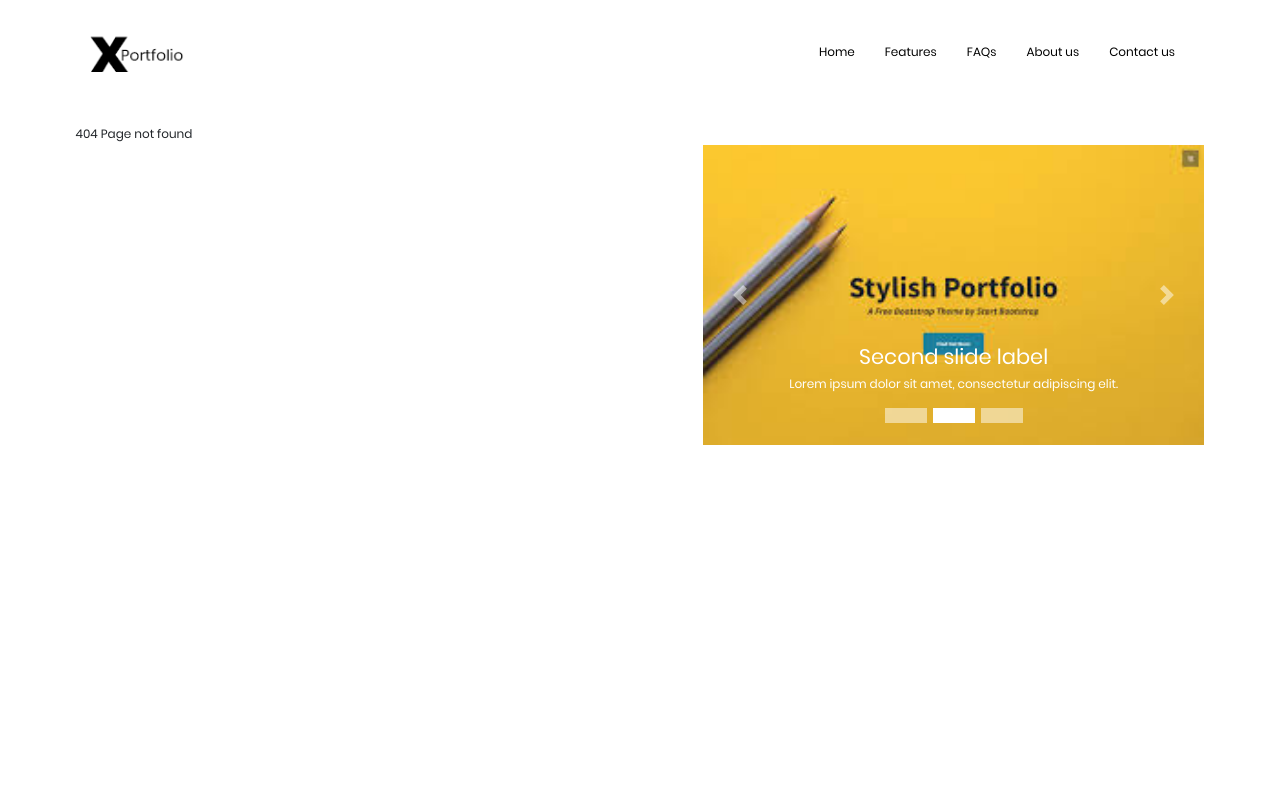
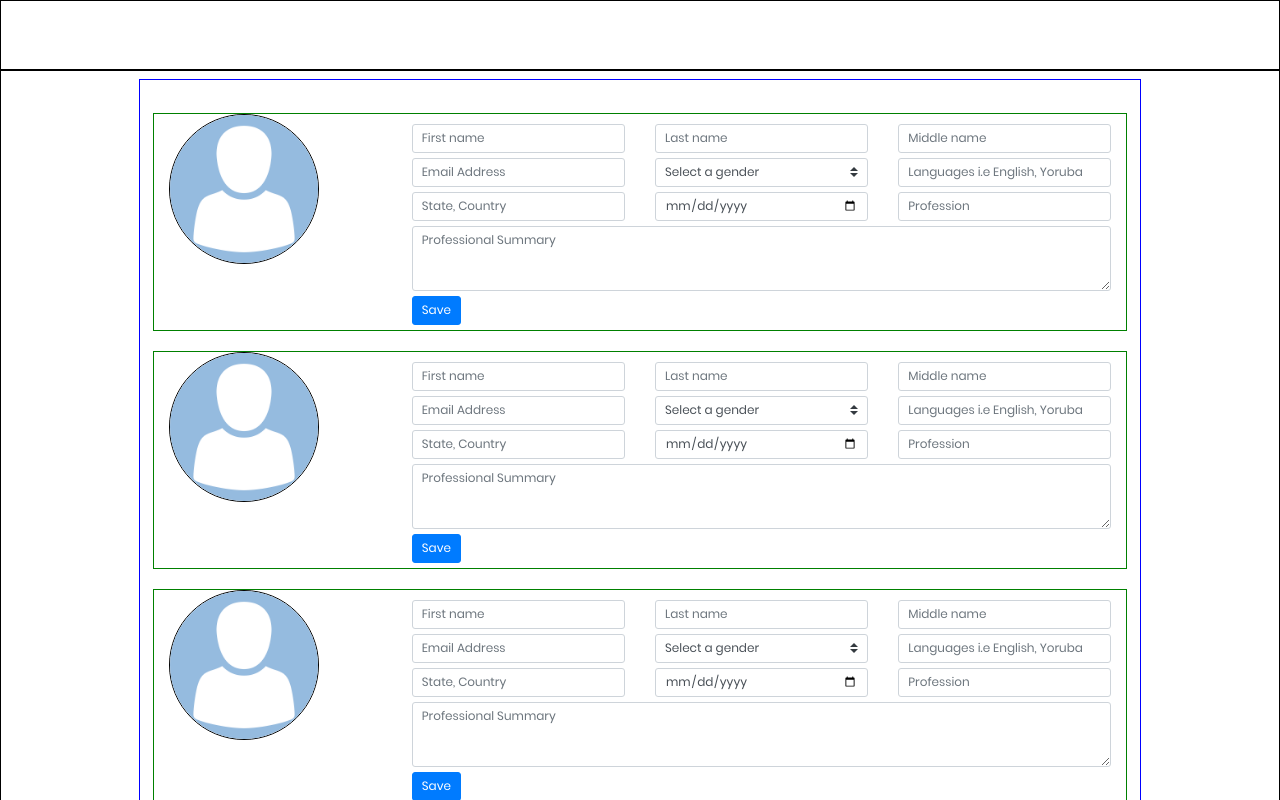
Before and after one commit to TechBuilder-360/portfolio-react, a React (Create React App) app: page /profile/1/edit in a window 1280 px wide. Shown: the top 800 px of the page. Built offline with nearby package versions, Linux system fonts and the light colour scheme; what react-social-login would draw is missing.

Commit message:
Added edit section

```diff
--- a/src/App.js
+++ b/src/App.js
@@ -9,12 +9,15 @@ import Home from './components/pre-auth/Home'
 import Login from './components/authentication/LoginForm/LoginForm'
 import Signup from './components/authentication/SignUpForm/SignUpForm'
 import NotFound from './components/NotFound';
+import ProfileEdit from './components/portfolio-edit/profile-edit';
 
 
 function App() {
   return (
       <Switch style={{paddingLeft: '0'}}>
         {/* This view is to be only accessible to authenticated users */}
+        <Route path="/profile/:username/edit" exact component={ProfileEdit}/>
+
         {/* url pattern https://xportfolio.com/profile/user101 for dashboard*/}
         <Route path="/profile/:username" exact component={Dashboard}/>
 
--- /dev/null
+++ b/src/components/Navigation/user_navigation.js
@@ -0,0 +1,12 @@
+import classes from './portfolio-navBar.module.css'
+import React from 'react';
+
+const user_navigation = () => {
+    return (
+        <nav className={classes.Nav}>
+
+        </nav>
+    );
+};
+
+export default user_navigation;
--- /dev/null
+++ b/src/components/Navigation/user_navigation.module.css
@@ -0,0 +1 @@
+/* Styling should be same as './portfolio-navBar.module.css' */
--- /dev/null
+++ b/src/components/portfolio-edit/personal_info/personalInfo.js
@@ -0,0 +1,79 @@
+import React from "react";
+import { Button, Col, Container, Form, Image, Row } from "react-bootstrap";
+import style from "../profile-edit.module.css";
+import classes from "./personalInfo.module.css";
+import avatar from "../../../images/avatar.webp";
+
+const personalInfo = () => {
+  return (
+    <div className={style.SubSection}>
+      <Container>
+        <Row>
+          <Col xs={12} md={3}>
+            <Image className={classes.Img} src={avatar} roundedCircle />
+          </Col>
+
+          <Col xs={12} md={9} className={classes.Mt_10}>
+            <Form>
+              <Row>
+                <Col xs={12} md={4} className={classes.Mb_5}>
+                  <Form.Control title="First name" placeholder="First name" />
+                </Col>
+                <Col xs={12} md={4} className={classes.Mb_5}>
+                  <Form.Control placeholder="Last name" title="Last name" />
+                </Col>
+                <Col xs={12} md={4} className={classes.Mb_5}>
+                  <Form.Control placeholder="Middle name" title="Middle name" />
+                </Col>
+              </Row>
+              <Row>
+                <Col xs={12} md={4} className={classes.Mb_5}>
+                  <Form.Control
+                    type="email"
+                    placeholder="Email Address"
+                    title="Email Address"
+                  />
+                </Col>
+                <Col xs={12} md={4} className={classes.Mb_5}>
+                  <Form.Control title="Gender" as="select" custom>
+                    <option value="">Select a gender</option>
+                    <option value="Female">Female</option>
+                    <option value="Male">Male</option>
+                    <option value="Unknown">Unknown</option>
+                  </Form.Control>
+                </Col>
+                <Col xs={12} md={4} className={classes.Mb_5}>
+                  <Form.Control
+                    placeholder="Languages i.e English, Yoruba"
+                    title="Languages"
+                  />
+                </Col>
+              </Row>
+              <Row>
+                <Col xs={12} md={4} className={classes.Mb_5}>
+                  <Form.Control title="Location" placeholder="State, Country" />
+                </Col>
+                <Col xs={12} md={4} className={classes.Mb_5}>
+                  <Form.Control type="date" placeholder="Date of birth" title="Date of birth" />
+                </Col>
+                <Col xs={12} md={4} className={classes.Mb_5}>
+                  <Form.Control title="Profession" placeholder="Profession" />
+                </Col>
+              </Row>
+              <Row>
+                <Col className={classes.Mb_5}>
+                  <Form.Control as="textarea" rows="3" placeholder="Professional Summary" title="Professional Summary" />
+                </Col>
+              </Row>
+              <Button type="submit" className={classes.Mb_5}>
+                  Save
+              </Button>
+            </Form>
+          </Col>
+        </Row>
+      </Container>
+    </div>
+  );
+};
+
+export default personalInfo;
--- /dev/null
+++ b/src/components/portfolio-edit/personal_info/personalInfo.module.css
@@ -0,0 +1,14 @@
+.Img {
+    width: 150px;
+    height: 150px;
+    border: 1px solid black;
+    vertical-align: middle;
+}
+
+.Mt_10 {
+    margin-top: 10px;
+}
+
+.Mb_5 {
+    margin-bottom: 5px;
+}
--- /dev/null
+++ b/src/components/portfolio-edit/profile-edit.js
@@ -0,0 +1,23 @@
+import React from 'react';
+import Container from '../../container/Container';
+import UserNavigation from '../Navigation/user_navigation';
+import PersonalInfo from './personal_info/personalInfo';
+import classes from './profile-edit.module.css'
+
+const profile_edit = () => {
+    return (
+        <Container>
+            <UserNavigation />
+            <div className={classes.Wrapper}>
+                <section>
+                    <PersonalInfo/>
+                    <PersonalInfo/>
+                    <PersonalInfo/>
+                    <PersonalInfo/>
+                </section>
+            </div>
+        </Container>
+    );
+};
+
+export default profile_edit;
--- /dev/null
+++ b/src/components/portfolio-edit/profile-edit.module.css
@@ -0,0 +1,34 @@
+.Wrapper {
+    width: 100%;
+    text-align: center;
+    border: 1px solid black;
+    padding: 8px 1%;
+}
+
+.SubSection {
+    text-align: left;
+    display: inline-block;
+    width: 100%;
+    margin-top: 20px;
+    border: 1px solid green;
+}
+
+.Wrapper section {
+    padding: 0 1%;
+    box-sizing: border-box;
+    overflow: hidden;
+    padding: 1%;
+    width: 95%;
+    display: inline-block;
+    text-align: center;
+    border: 1px solid blue;
+}
+
+
+/* Desktop view */
+@media (min-width: 760px){
+
+    .Wrapper section {
+        width: 80%;
+    }
+}
--- a/src/container/dashboard/dashboard.js
+++ b/src/container/dashboard/dashboard.js
@@ -1,6 +1,6 @@
 import React, { Component } from "react";
 import classes from "./dashboard.module.css";
-import CoverImage from "../../components/profile/cover_Image/cover_image";
+// import CoverImage from "../../components/profile/cover_Image/cover_image";
 import PersonalInfo from "../../components/profile/personal_Info/personal_info";
 import ProfessionalSummary from "../../components/profile/professional_summary/professional_summary";
 import Education from "../../components/profile/education/education";
@@ -9,7 +9,7 @@ import Skills from "../../components/profile/skills/skills";
 import Projects from "../../components/profile/projects/projects";
 import SocialLinks from "../../components/profile/social_link/social_link";
 import { ProjectTitle } from "../../static";
-import PortfolioNavBar from "../../components/Navigation/portfolio-navBar";
+import DashboardNavBar from "../../components/Navigation/portfolio-navBar";
 import Container from "../Container";
 
 export default class Dashboard extends Component {
@@ -19,7 +19,7 @@ export default class Dashboard extends Component {
   render() {
     return (
       <Container>
-        <PortfolioNavBar />
+        <DashboardNavBar />
         <div className={classes.Wrapper}>
           <aside className={classes.Aside}>
             <PersonalInfo />
```
